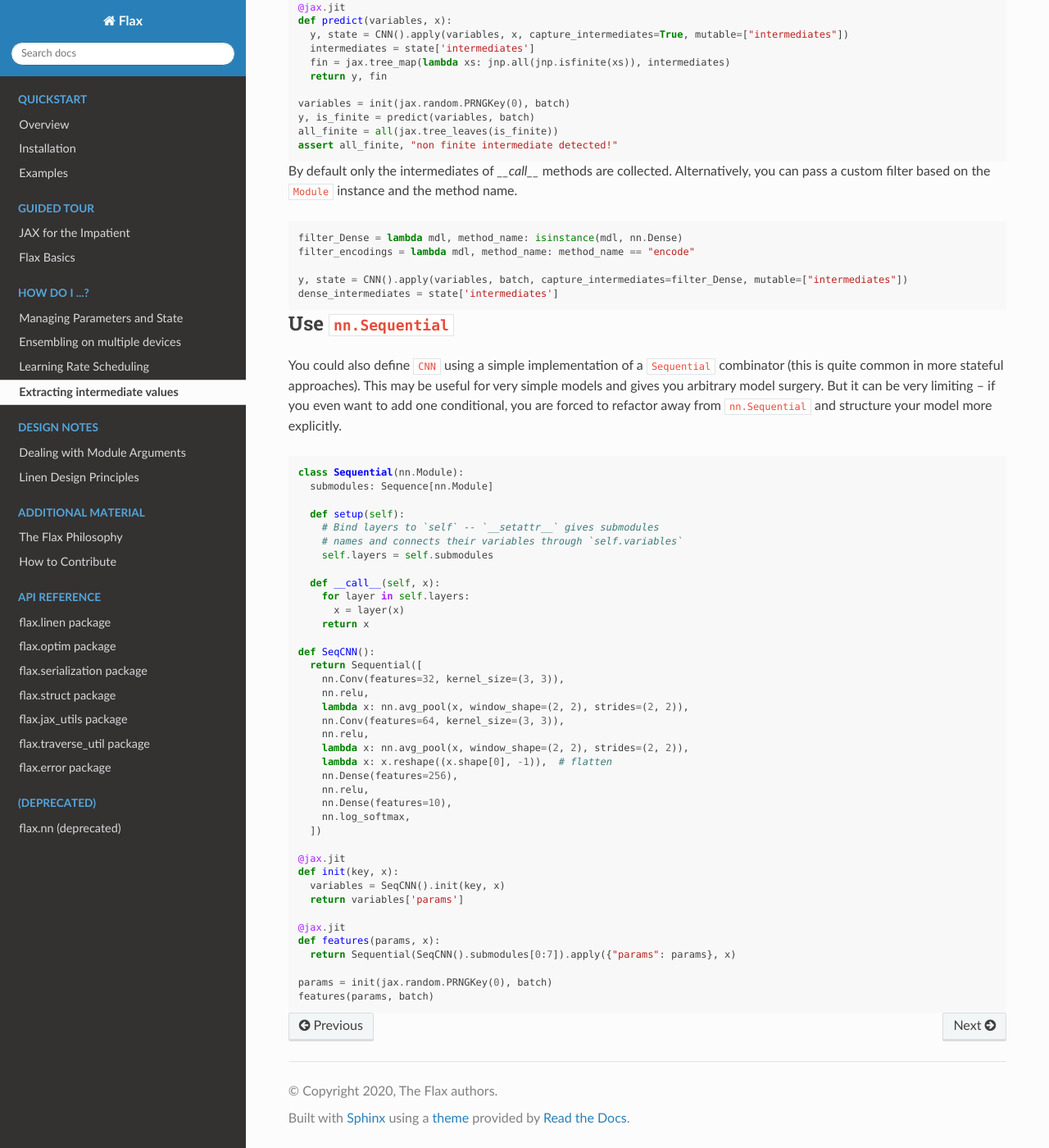
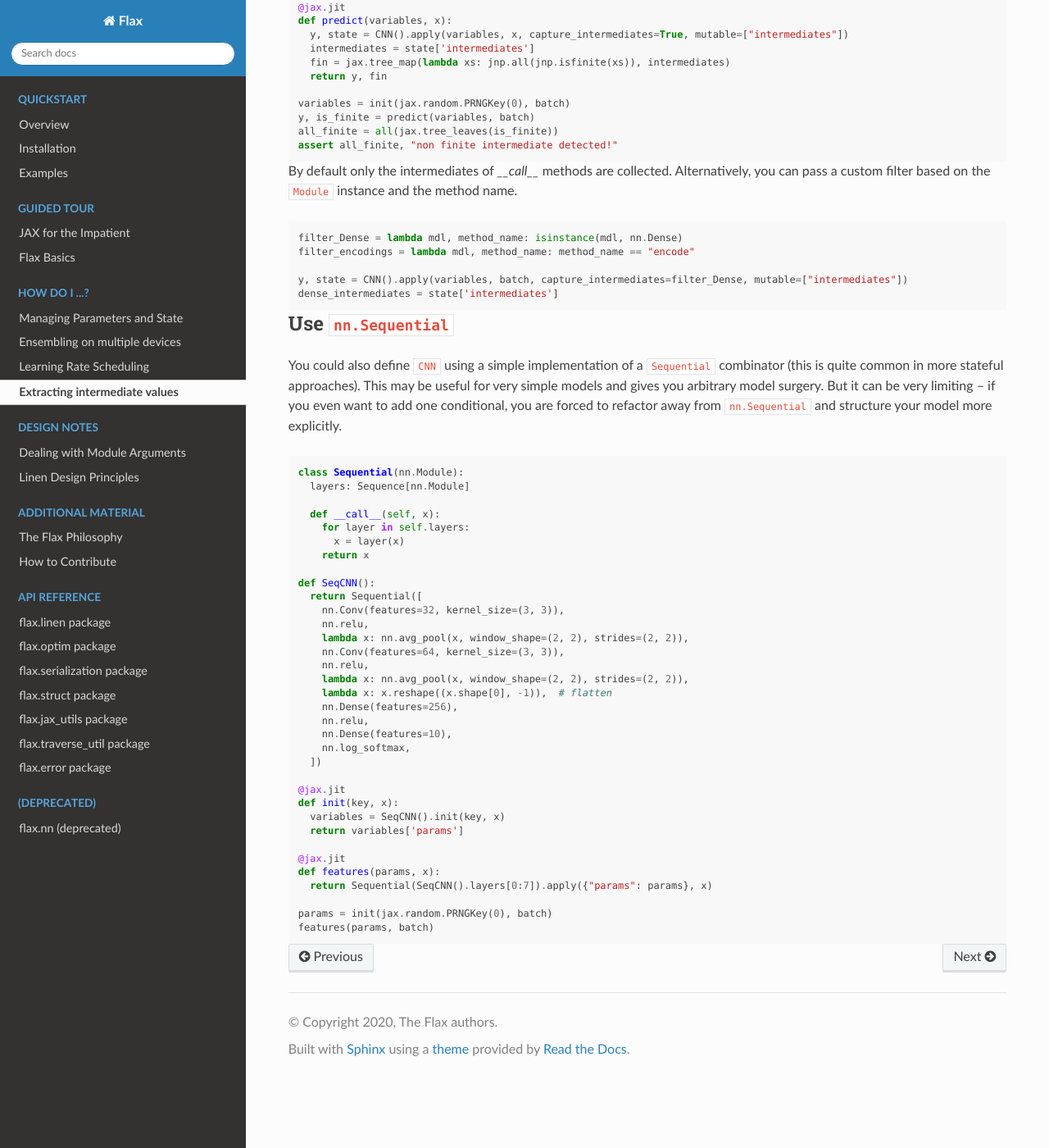
Before and after one commit to bortkomencw/flax, a Sphinx documentation site: the page built from docs/howtos/extracting_intermediates.rst, in a window 1280 px wide and 1400 px high, scrolled down 2743 px. Shown: the whole window at 82% size. Built offline with Sphinx 7.4.7 and the Read the Docs theme 2.0.0, drawn with Linux system fonts in a browser that asks for light colours.

Commit message:
Remove redundant setup in Sequential

```diff
--- a/docs/howtos/extracting_intermediates.rst
+++ b/docs/howtos/extracting_intermediates.rst
@@ -243,12 +243,7 @@ your model more explicitly.
 .. testcode::
 
   class Sequential(nn.Module):
-    submodules: Sequence[nn.Module]
-
-    def setup(self):
-      # Bind layers to `self` -- `__setattr__` gives submodules
-      # names and connects their variables through `self.variables`
-      self.layers = self.submodules
+    layers: Sequence[nn.Module]
 
     def __call__(self, x):
       for layer in self.layers:
@@ -277,7 +272,7 @@ your model more explicitly.
 
   @jax.jit
   def features(params, x):
-    return Sequential(SeqCNN().submodules[0:7]).apply({"params": params}, x)
+    return Sequential(SeqCNN().layers[0:7]).apply({"params": params}, x)
 
   params = init(jax.random.PRNGKey(0), batch)
   features(params, batch)
```
